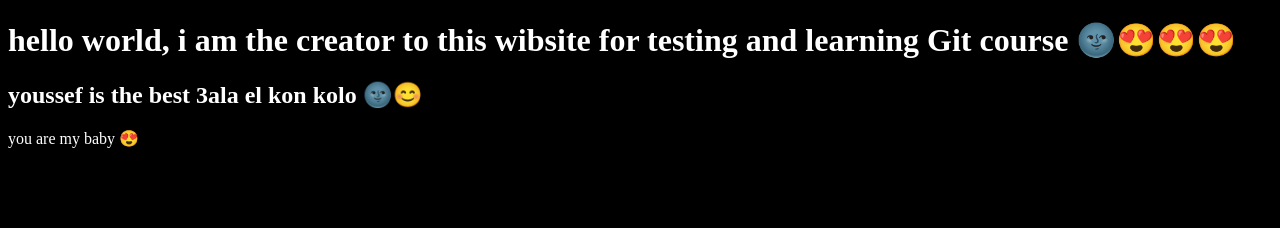
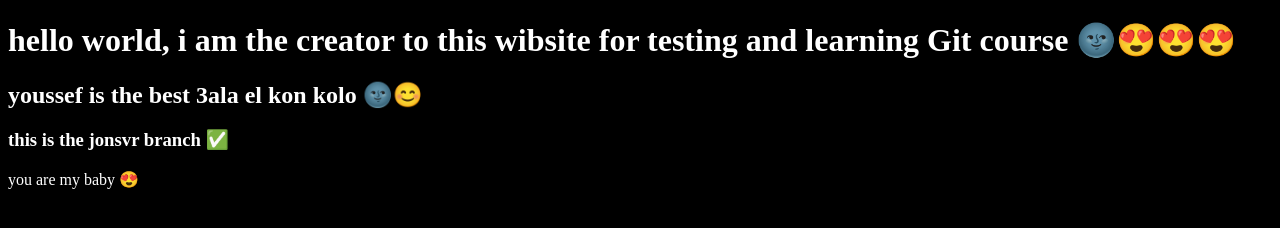
Before and after one commit to eng-Youssef-Hussein/testing, a plain HTML site: page index.html in a window 1280 px wide. Drawn offline with Linux system fonts and the light colour scheme.

Commit message:
editin the jons vr html file

```diff
--- a/index.html
+++ b/index.html
@@ -9,6 +9,7 @@
 <body>
     <h1>hello world, i am the creator to this wibsite for testing and learning Git course 🌚😍😍😍</h1>
     <h2>youssef is the best 3ala el kon kolo 🌚😊</h2>
+    <h3>this is the jonsvr  branch ✅</h3>
 </body>
 <script src="app.js"></script>
 </html>
```
